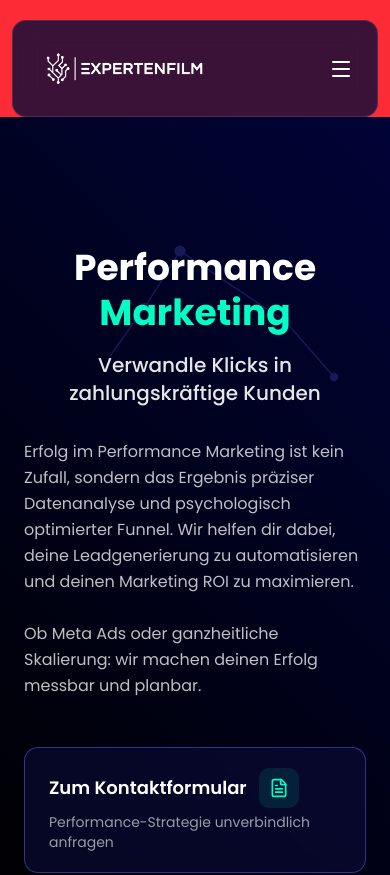
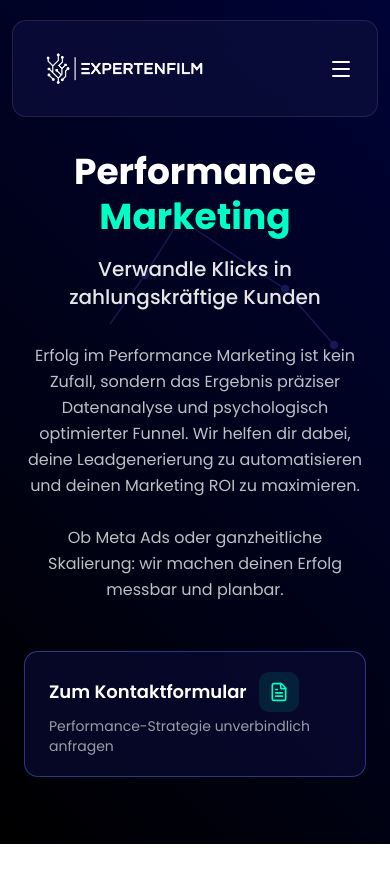
Before and after one commit to worker-flo/preview-webpage-expertenfilm, a Next.js app: page /performance-marketing in a window 390 px wide. Shown: the top 875 px of the page. Built offline with nearby package versions, Linux system fonts and the light colour scheme.

Commit message:
Unterseite Perfomance Marketing: Layout der Hero Section überarbeitet.

```diff
--- a/app/performance-marketing/page.tsx
+++ b/app/performance-marketing/page.tsx
@@ -15,15 +15,15 @@ export const metadata: Metadata = {
 
 export default function PerformanceMarketingPage() {
   return (
-    <main>
+    <main className="relative">
       <div
-        className="fixed inset-0 -z-10 h-100vh w-100vw bg-[linear-gradient(225deg,_#000336_0%,_#000000_100%)]"
+        className="fixed inset-0 -z-10 h-100svh w-100vw bg-[linear-gradient(225deg,_#000336_0%,_#000000_100%)]"
         aria-hidden
       />
 
       <Navbar />
 
-      <section className="relative min-h-[85vh] overflow-hidden bg-[linear-gradient(225deg,_#000336_0%,_#000000_100%)]">
+      <section className="relative flex min-h-[calc(100svh-6rem)] items-center overflow-hidden -top-8">
         <div className="pointer-events-none absolute inset-0">
           <svg
             className="absolute right-0 top-16 h-[420px] w-[420px] opacity-25 md:h-[520px] md:w-[520px]"
@@ -46,7 +46,7 @@ export default function PerformanceMarketingPage() {
           </svg>
         </div>
 
-        <div className="relative z-10 container mx-auto px-6 pb-16 pt-32 md:pb-24 md:pt-36">
+        <div className="relative z-10 container mx-auto px-6 py-16 md:py-24">
           <div className="mx-auto max-w-4xl text-center">
             <h1 className="mb-4 text-4xl font-bold leading-tight md:text-5xl lg:text-6xl">
               <span className="text-white">Performance </span>
@@ -57,7 +57,7 @@ export default function PerformanceMarketingPage() {
               Verwandle Klicks in zahlungskräftige Kunden
             </p>
 
-            <p className="mx-auto mt-8 max-w-3xl text-left text-base leading-relaxed text-white/75 md:text-center md:text-lg">
+            <p className="mx-auto mt-8 max-w-3xl text-center text-base leading-relaxed text-white/75 md:text-lg">
               Erfolg im Performance Marketing ist kein Zufall, sondern das
               Ergebnis präziser Datenanalyse und psychologisch optimierter
               Funnel. Wir helfen dir dabei, deine Leadgenerierung zu
--- a/components/navbar.tsx
+++ b/components/navbar.tsx
@@ -96,7 +96,7 @@ export function Navbar() {
   }, [])
 
   return (
-    <nav className="sticky top-0 z-50 px-3 pt-5 md:px-6 bg-red-500">
+    <nav className="sticky top-0 z-50 px-3 pt-5 md:px-6">
       <div className="mx-auto w-full max-w-6xl rounded-xl border border-white/10 bg-[#0a0d3a]/80 px-6 backdrop-blur-md">
         <div className="flex items-center justify-between">
           {/* Logo */}
```
